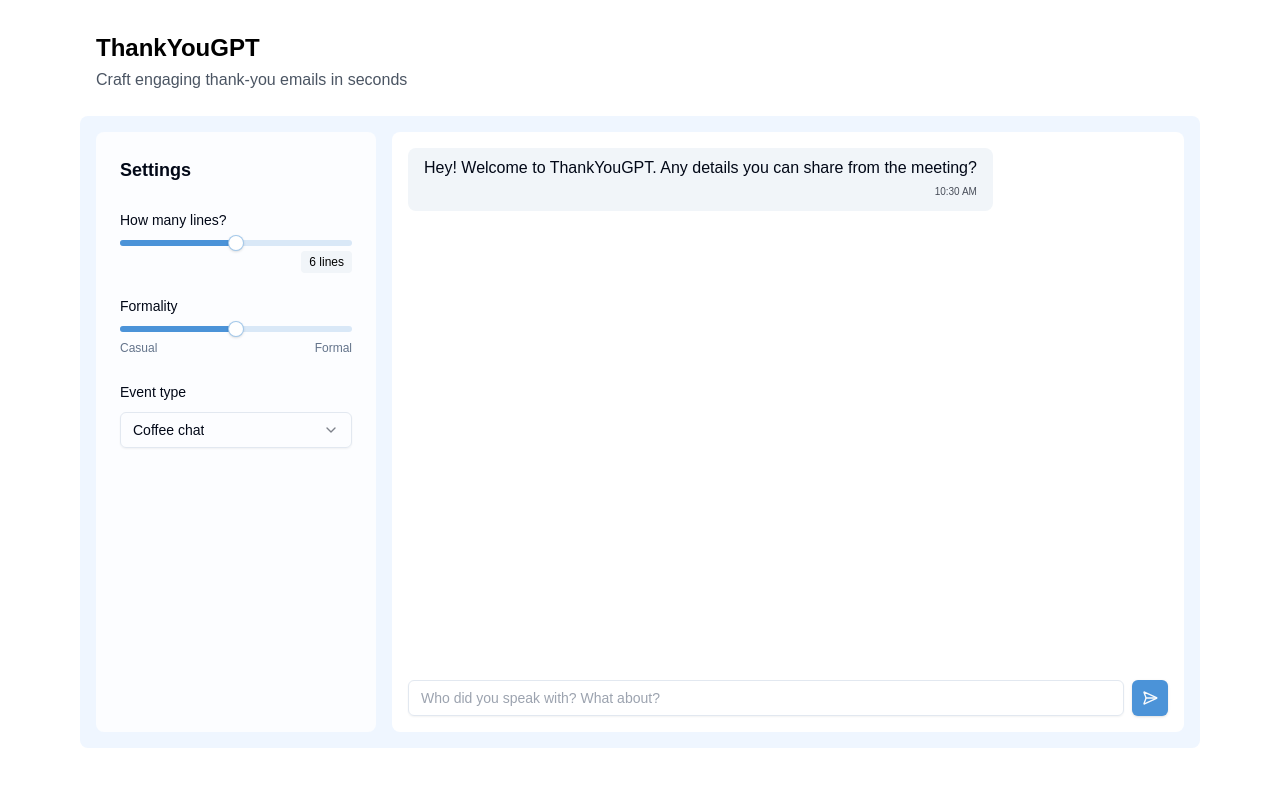
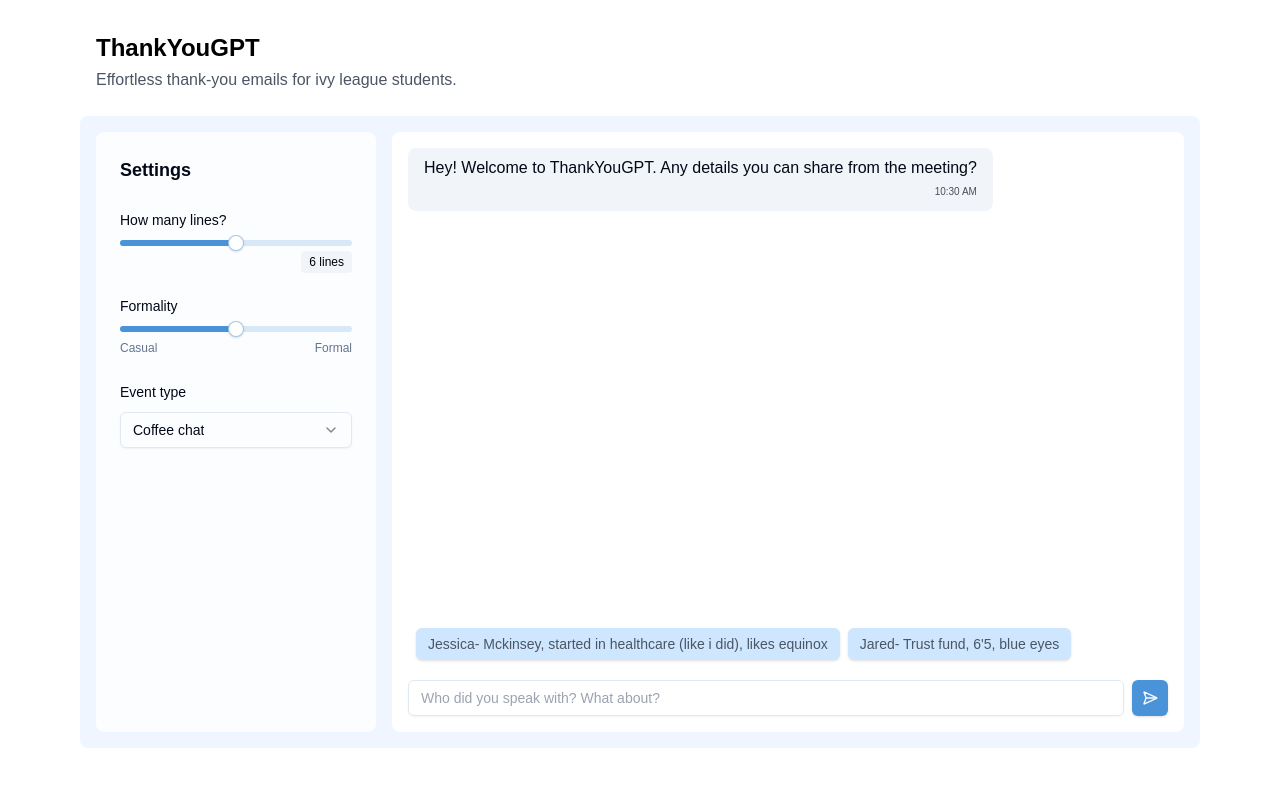
Before and after one commit to itayzit/thankyougpt, a Next.js app: page / in a window 1280 px wide. Shown: the top 786 px of the page. Built offline with nearby package versions, Linux system fonts and the light colour scheme.

Commit message:
Add suggestion buttons

```diff
--- a/app/api/chat/route.ts
+++ b/app/api/chat/route.ts
@@ -9,7 +9,6 @@ const systemPromptTemplate =
 
 export async function POST(req: Request) {
   const { messages, lines, formality, eventType } = await req.json();
-  console.log("blablabla");
   const systemPrompt = systemPromptTemplate
     .replace("{lines}", lines.toString())
     .replace("{eventType}", eventTypeToPrompt[eventType])
--- a/app/page.tsx
+++ b/app/page.tsx
@@ -2,7 +2,7 @@
 
 import * as React from "react";
 import { useChat } from "ai/react";
-import { useEffect, useRef } from "react";
+import { useEffect, useRef, useState } from "react";
 import { Button } from "@/components/ui/button";
 import { Input } from "@/components/ui/input";
 import { Slider } from "@/components/ui/slider";
@@ -19,11 +19,19 @@ import { eventTypeToPrompt } from "./constants";
 export default function ThankYouGPT() {
   const [lines, setLines] = React.useState(6);
   const [formality, setFormality] = React.useState(3);
-  const [eventType, setEventType] = React.useState("Coffee chat");
+  const [eventType, setEventType] = React.useState(
+    Object.keys(eventTypeToPrompt)[0],
+  );
   const messagesEndRef = useRef<HTMLDivElement>(null);
   const [previousMessagesLength, setPreviousMessagesLength] = React.useState(0);
+  const [showSuggestions, setShowSuggestions] = useState(true);
 
-  const { messages, input, handleInputChange, handleSubmit } = useChat({
+  const suggestions = [
+    "Jessica- Mckinsey, started in healthcare (like i did), likes equinox",
+    "Jared- Trust fund, 6'5, blue eyes",
+  ];
+  const { messages, input, handleInputChange, handleSubmit, setInput } =
+    useChat({
       api: "/api/chat",
       body: {
         lines,
@@ -50,7 +58,7 @@ export default function ThankYouGPT() {
       <div className="text-left mb-6 pl-4 pt-4">
         <h1 className="text-2xl font-bold text-black mb-1"> ThankYouGPT</h1>
         <p className="text-gray-600">
-          Craft engaging thank-you emails in seconds
+          Effortless thank-you emails for ivy league students.
         </p>
       </div>
 
@@ -136,8 +144,30 @@ export default function ThankYouGPT() {
             ))}
             <div ref={messagesEndRef} />
           </div>
-
-          <form onSubmit={handleSubmit} className="mt-4 flex gap-2">
+          {showSuggestions && (
+            <div className="flex flex-wrap gap-2 rounded mb-1 ml-2">
+              {suggestions.map((suggestion, index) => (
+                <Button
+                  key={index}
+                  size="sm"
+                  className="text-sm bg-custom_primary text-gray-600"
+                  onClick={() => {
+                    setInput(suggestion);
+                    setShowSuggestions(false);
+                  }}
+                >
+                  {suggestion}
+                </Button>
+              ))}
+            </div>
+          )}
+          <form
+            onSubmit={(e) => {
+              handleSubmit(e);
+              setShowSuggestions(false);
+            }}
+            className="mt-4 flex gap-2"
+          >
             <Input
               value={input}
               onChange={handleInputChange}
```
Lines whose indentation alone changed are shown as unchanged.
